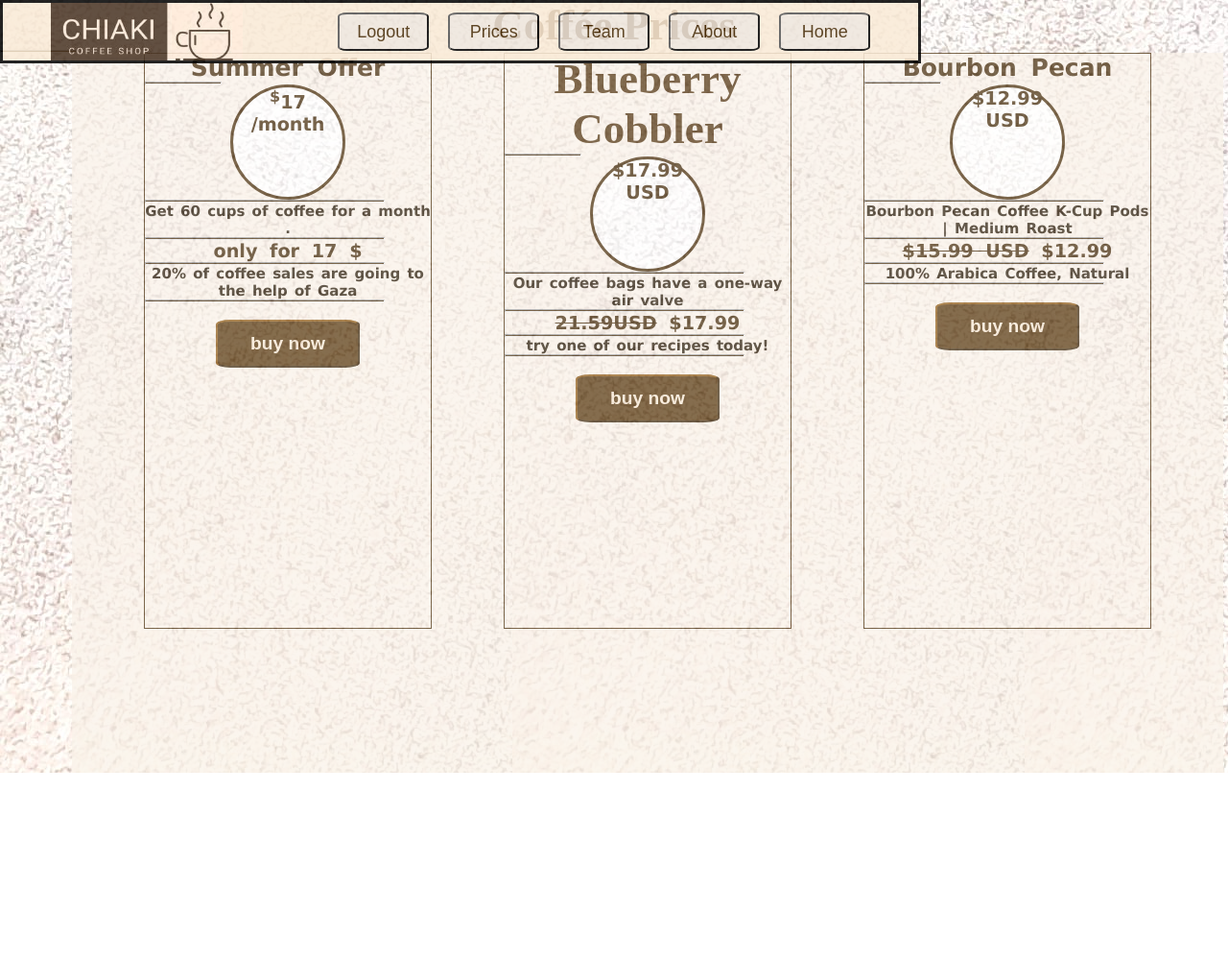
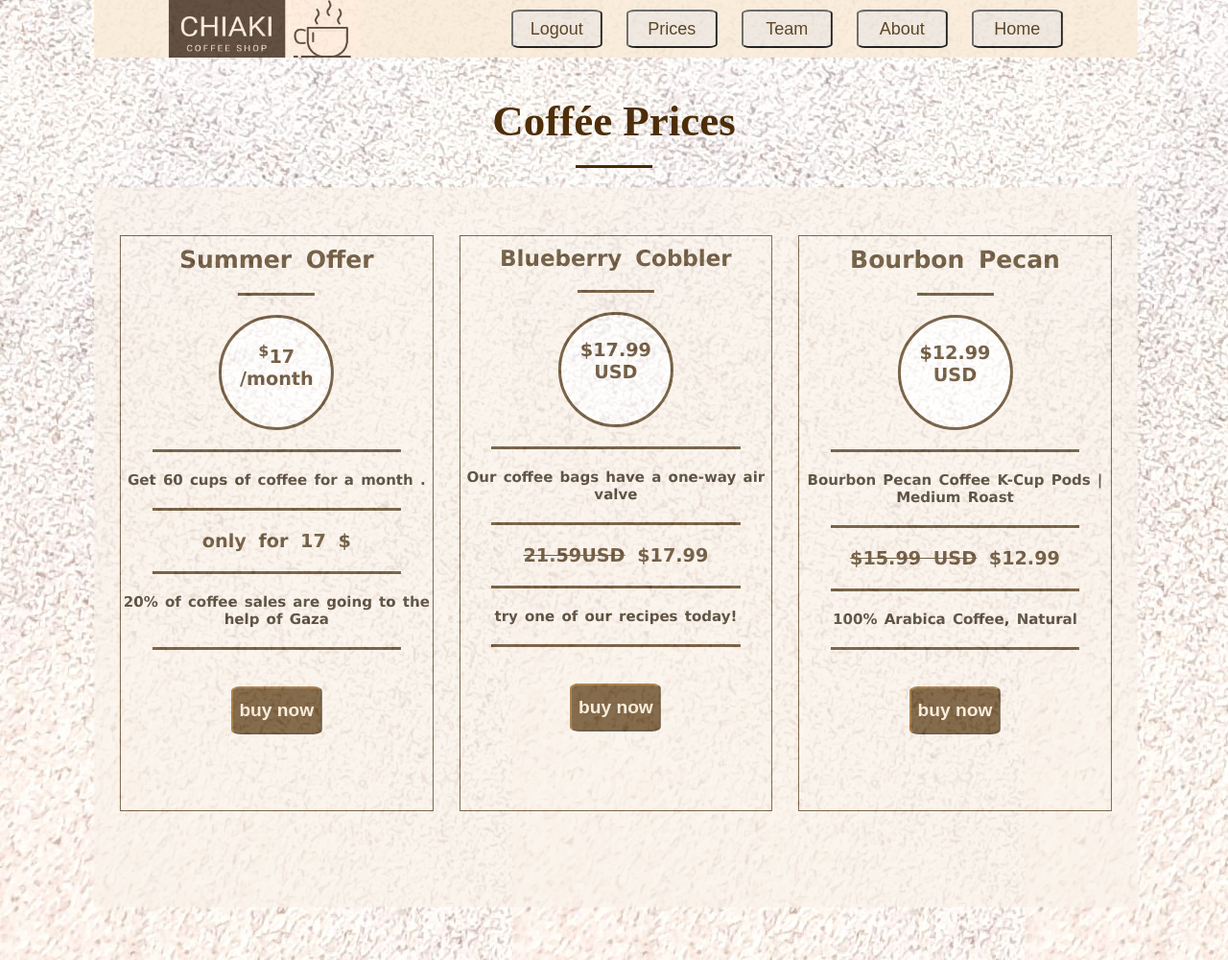
Before and after one commit to Aya-Elsayed367/second-project, a plain HTML site: page index.html in a window 1280 px wide. Shown: the whole page at 96% size. Before the commit the page ends 805 px from the top, so only its background shows below. Drawn offline with Linux system fonts and the light colour scheme.

Commit message:
Update style.css

```diff
--- a/style/style.css
+++ b/style/style.css
@@ -1,57 +1,52 @@
+* {
+  margin: 0;
+  padding: 0;
+  box-sizing: border-box;
+}
+body {
+  background-image: url("../img/WhatsApp\ Image\ 2024-08-07\ at\ 5.39.31\ AM\ \(1\).jpeg");
+  background-position: fixed;
+  margin: 0;
+  text-align: center;
+  align-items: center;
+  justify-content: space-around;
+  height: 900px;
+}
+.header {
+  width: 85%;
+  height: max-content;
+  margin: auto;
+  background-color: antiquewhite;
+  position: fixed;
+  border: none;
+  top: 0%;
+  z-index: 10;
+  transform: translateX(9%);
+  opacity: 0.86;
+  display: flex;
+  /* align-items: center; */
+  justify-content:space-around;
+}
 h2 {
   font-size: xx-large;
   color: rgb(77, 46, 8);
+}
+#h2 {
+  margin-top: 100px;
 }
 img {
   width: 300;
   height: 450;
 }
-body {
-  /* background-image: url(../img/WhatsApp\Image\2024-08-07\at\5.39.31\AM\\(1\).jpeg); */
-  background-image: url("../img/WhatsApp\ Image\ 2024-08-07\ at\ 5.39.31\ AM\ \(1\).jpeg");
-  background-position: fixed;
-  margin: 0;
-}
-* {
-  margin: 0;
-  padding: 0;
-  box-sizing: border-box;
-}
 
-p {
-  color: rgb(65, 39, 5);
-  font-weight: bold;
-  word-spacing: 6;
-  font-size: larger;
-  font-family: Verdana, Geneva, Tahoma, sans-serif;
-}
-.header {
-  width: 75%;
-  height: max-content;
-  margin: auto;
-  background-color: antiquewhite;
-  position: fixed;
-  border: solid;
-  top: 0%;
-  z-index: 10;
-  opacity: 0.86;
-  display: flex;
-  align-items: center;
-  justify-content: space-around;
-}
 .ul1 {
   display: flex;
-  gap: 20px;
+  gap: 25px;
   justify-content: space-between;
   align-items: center;
-  /* padding: 0 100px; */
 }
 .ul1 li {
   list-style: none;
-  /* display: inline-block; */
-  /* font-size: x-large; */
-  /* float: right; */
-  /* margin-right: 60px; */
 }
 .ul1 li :hover {
   color: rgb(204, 128, 28);
@@ -63,6 +58,13 @@ a {
 .img1 {
   width: 200;
   height: 60px;
+}
+p {
+  color: rgb(65, 39, 5);
+  font-weight: bold;
+  word-spacing: 6;
+  font-size: larger;
+  font-family: Verdana, Geneva, Tahoma, sans-serif;
 }
 button {
   width: 95px;
@@ -86,54 +88,58 @@ hr {
   text-align: center;
   width: 80;
   height: 3;
-  border: 50;
+  margin: auto;
+  margin-top: 20px;
+  margin-bottom: 20px;
+  border: 50px;
   background-color: rgb(70, 42, 5);
 }
 .parent {
   border: 1px;
   border-color: rgb(70, 42, 5);
-  width: 1200px;
+  width: 85%;
+  transform: translateX(9%);
   height: 750px;
-  margin-left: 75;
   border-width: 10%;
   opacity: 0.7;
   border-top: 50%;
   background-color: rgb(250, 242, 233);
-  position: relative;
 }
 .one {
+  margin-top: 50px;
   border: 1px;
-  width: 300px;
+  width: 30%;
+  margin-left: 2.5%;
   height: 600px;
   color: rgb(70, 42, 5);
   border-color: rgb(70, 42, 5);
   text-align: center;
   float: left;
-  margin-left: 75;
+  position: relative;
   border-style: solid;
 }
 .two {
+  margin-top: 50px;
   border: 1px;
-  width: 300px;
+  margin-left: 2.5%;
+  width: 30%;
   height: 600px;
   color: rgb(70, 42, 5);
   border-color: rgb(70, 42, 5);
   text-align: center;
   float: left;
-
-  margin-left: 75;
   border-style: solid;
 }
 .three {
+  margin-top: 50px;
   border: 1px;
-  width: 300px;
+  width: 30%;
   height: 600px;
   color: rgb(70, 42, 5);
   border-color: rgb(70, 42, 5);
   text-align: center;
   float: left;
-
-  margin-left: 75;
+  margin-left: 2.5%;
   border-style: solid;
 }
 .chiled {
@@ -148,11 +154,21 @@ hr {
   word-spacing: 1px;
 }
 .biggest {
-  width: 250px;
+  width: 80%;
+}
+.Blueberry {
+  color: rgb(65, 39, 5);
+  font-weight: bold;
+  word-spacing: 6;
+  font-size: x-large;
+  margin-top: 10px;
+  font-weight: bold;
+  font-family: Verdana, Geneva, Tahoma, sans-serif;
+  font-size: 23;
 }
 .btn2 {
-  width: 150px;
-  height: 50;
+  width: 150xpx;
+  height: 50px;
   font-size: larger;
   font-weight: bold;
   background-color: rgb(82, 49, 6);
@@ -161,6 +177,7 @@ hr {
   color: antiquewhite;
 }
 button:hover {
+  cursor: pointer;
   border-color: rgb(204, 128, 28);
   background-color: rgb(255, 255, 255);
   color: rgb(49, 29, 3);
@@ -171,6 +188,7 @@ button:hover {
   word-spacing: 6;
   font-size: x-large;
   font-weight: bold;
+  margin-top: 10px;
   font-family: Verdana, Geneva, Tahoma, sans-serif;
   font-size: 25;
 }
@@ -181,3 +199,11 @@ button:hover {
   font-size: 15px;
   font-family: Verdana, Geneva, Tahoma, sans-serif;
 }
+#p {
+  color: rgb(65, 39, 5);
+  font-weight: bold;
+  word-spacing: 6;
+  margin-top: 25px;
+  font-size: larger;
+  font-family: Verdana, Geneva, Tahoma, sans-serif;
+}
```
